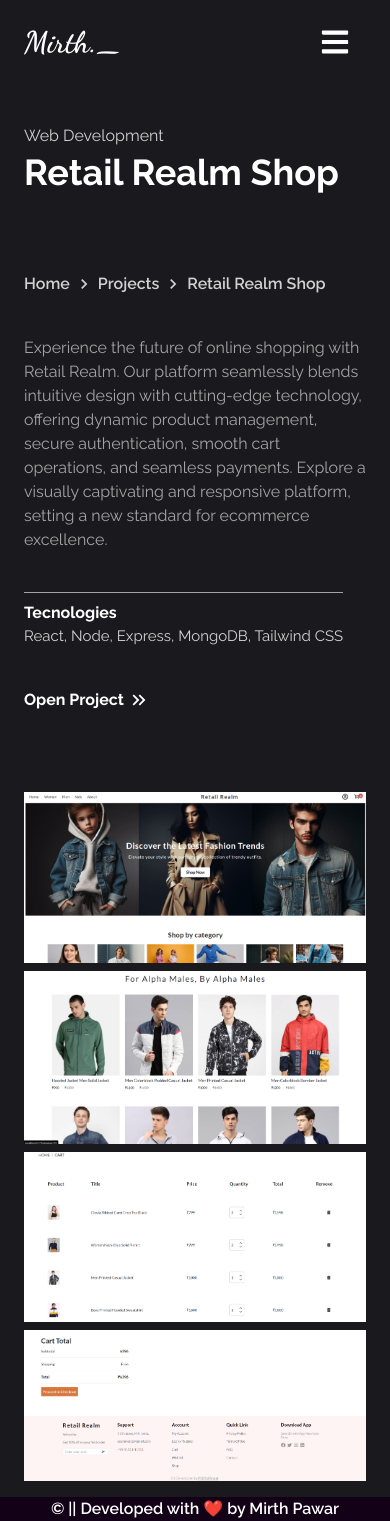
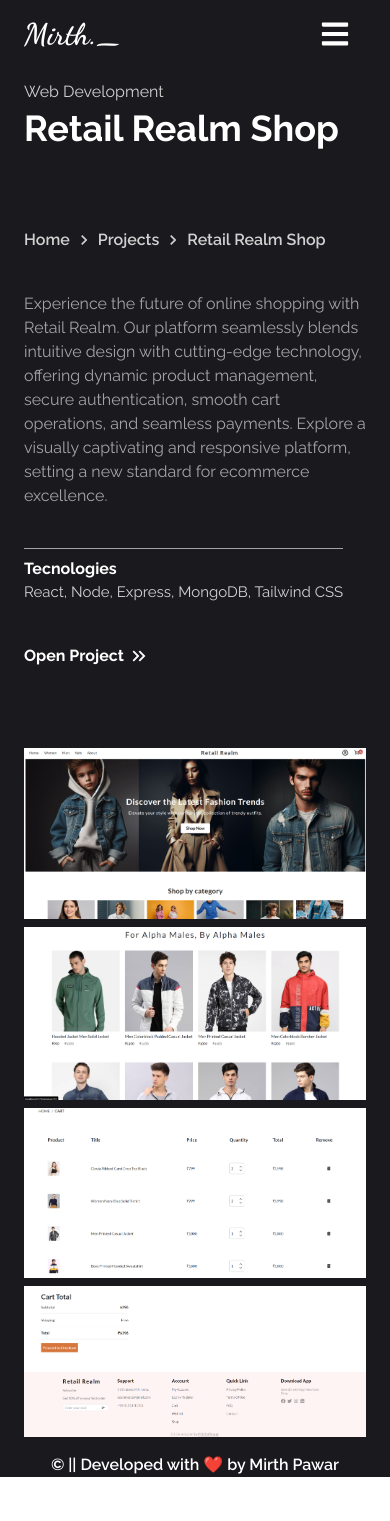
Before and after one commit to devyani-sil/Portfolio, a React (Vite) app: page /project/1 in a window 390 px wide. After the commit the page ends 1477 px from the top, so only its background shows below. Built offline with nearby package versions, Linux system fonts and the light colour scheme.

Commit message:
modification in nav bar, footer

```diff
--- a/src/App.jsx
+++ b/src/App.jsx
@@ -4,7 +4,11 @@ import Navbar from "./componetns/Navbar";
 import { BrowserRouter, Routes, Route } from "react-router-dom";
 import Project from "./componetns/Project";
 import Home from "./Pages/Home";
+import { useParams } from "react-router-dom";
 const App = () => {
+  const {projectId} = useParams()
+
+
   return (
     <BrowserRouter>
       <div className="">
@@ -14,7 +18,7 @@ const App = () => {
             <Route path=":projectId" element={<Project />} />
           </Route>
         </Routes>
-        <Footer />
+
       </div>
     </BrowserRouter>
   );
--- a/src/componetns/Contact.jsx
+++ b/src/componetns/Contact.jsx
@@ -6,13 +6,15 @@ import {
   AiOutlineInstagram,
   AiOutlineMail,
 } from "react-icons/ai";
+import Footer from "./Footer";
 
 const Contact = () => {
   return (
+    <div className="bg-[#120117]">
       <section
         id="contact"
         name="contact"
-      className="pt-8 flex items-center text-white bg-[#120117]"
+        className="pt-8 flex items-center text-white "
       >
         <div className="lg:max-w-[80%] lg:mr-auto lg:ml-auto px-5">
           <h1 className="sm:mt-10 text-5xl font-bold">Get in touch⚡⚡</h1>
@@ -83,7 +85,10 @@ const Contact = () => {
                   </a>
                 </div>
                 <div className="hover:cursor-pointer hover:drop-shadow-[0_2px_4px_#61dbfb]">
-                <a href="https://www.instagram.com/mirthhhh_/" target="_blank">
+                  <a
+                    href="https://www.instagram.com/mirthhhh_/"
+                    target="_blank"
+                  >
                     <AiOutlineInstagram size={50} />
                   </a>
                 </div>
@@ -92,6 +97,8 @@ const Contact = () => {
           </div>
         </div>
       </section>
+      <Footer />
+    </div>
   );
 };
 
--- a/src/componetns/Footer.jsx
+++ b/src/componetns/Footer.jsx
@@ -1,13 +1,14 @@
 import React from "react";
-
+import { useEffect, useState } from "react";
+import { useParams } from "react-router-dom";
 const Footer = () => {
-  return(
-    <footer className=" text-white  font-semibold flex justify-center items-center sm:p-5 bg-[#120117]">
-      <div className="">
-      &copy; || Developed with ❤️ by Mirth Pawar
-      </div>
+  return (
+    <footer
+      className={`text-white  font-semibold flex justify-center items-center sm:p-5 bg-transparent`}
+    >
+      <div className="">&copy; || Developed with ❤️ by Mirth Pawar</div>
     </footer>
-  )
+  );
 };
 
 export default Footer;
--- a/src/componetns/Hero.jsx
+++ b/src/componetns/Hero.jsx
@@ -12,7 +12,7 @@ const Hero = () => {
       <Navbar />
       <div className="h-2/3 flex justify-center items-center md:pt-20">
         <div className=" flex flex-col justify-center items-center">
-          <h1 className="text-5xl md:text-9xl sm:text-7xl  font-bold tracking-widest">
+          <h1 className="text-5xl md:text-9xl sm:text-7xl mt-40 md:mt-0 font-bold tracking-widest">
             Mirth Pawar
           </h1>
           <p className="text-lg md:text-2xl font-medium tracking-wider">
@@ -22,7 +22,7 @@ const Hero = () => {
       </div>
       <div className="absoulte xs:bottom-10 bottom-32 w-full flex justify-center items-center">
         <Link to="expertise" smooth duration={500}>
-          <div className="w-[34px] h-[60px] rounded-3xl border-2 border-gray-300 flex justify-center items-start p-2 hover:cursor-pointer">
+          <div className="w-[34px] h-[60px] rounded-3xl border-2 mt-10 md:mt-0 border-gray-300 flex justify-center items-start p-2 hover:cursor-pointer">
             <DownScroll />
           </div>
         </Link>
--- a/src/componetns/Navbar.jsx
+++ b/src/componetns/Navbar.jsx
@@ -1,13 +1,26 @@
 import React from "react";
 import { useEffect } from "react";
 import { useState } from "react";
+
+import { useParams } from "react-router-dom";
 import { FaBars, FaTimes } from "react-icons/fa";
 
 import { HashLink } from "react-router-hash-link";
 const Navbar = () => {
+  const { projectId } = useParams();
+  console.log("nav"+projectId);
+  const [navBg, setNavBg] = useState("black");
   const [scrolled, setScrolled] = useState(false);
 
   useEffect(() => {
+    const handleColor = () => {
+      if (projectId) {
+        setNavBg("#1A191D");
+      } else setNavBg("black");
+    };
+
+    handleColor();
+
     const handScroll = () => {
       const isScrooled = window.scrollY > 600;
       setScrolled(isScrooled);
@@ -43,11 +56,15 @@ const Navbar = () => {
   ];
   console.log(nav);
   return (
-    <div>
-      <div className="w-[100%] flex items-center  text-white p-6 ">
+    <div className="realtive">
+      <div
+        className={`w-[100%] flex  items-center  text-white px-6 py-4 md:static fixed z-50  bg-opacity-80`}
+        style={{ backgroundColor: navBg }}
+      >
         <h1 className="text-3xl md:text-5xl  font-bold font-signature ">
           Mirth._
         </h1>
+
         <nav className="hidden md:flex  items-center mr-auto ml-auto ">
           <ul className="hidden md:flex text-lg font-medium text-white">
             {links.map((link) => {
@@ -80,7 +97,7 @@ const Navbar = () => {
 
         {nav && (
           <ul
-            className="md:hidden flex flex-col justify-center
+            className="md:hidden  flex flex-col justify-center
         items-center absolute  top-0 left-0 w-full h-screen bg-gradient-to-b from-black  to-gray-700
         z-10"
           >
--- a/src/componetns/Project.jsx
+++ b/src/componetns/Project.jsx
@@ -9,6 +9,7 @@ import {
   MdOutlineKeyboardDoubleArrowRight,
 } from "react-icons/md";
 import { GoArrowLeft, GoArrowRight } from "react-icons/go";
+import Footer from "./Footer";
 const Project = () => {
   const { projectId } = useParams();
   const [nextProject, setNextProject] = useState(null);
@@ -85,15 +86,17 @@ const Project = () => {
             {nextProject && (
               // Render the content that depends on nextProject
               <div className="">
-                <p className="font-bold tracking-wider text-lg">{nextProject.text}</p>
+                <p className="font-bold tracking-wider text-lg">
+                  {nextProject.text}
+                </p>
                 {/* Other content */}
               </div>
             )}
           </div>
         </div>
       </div>
-      <div className="ml-auto mr-auto pt-10 px-6 md:ml-40">
-        <div>
+      <div className="ml-auto mr-auto pt-10 px-6 md:ml-40 ">
+        <div className="md:mt-0 mt-10">
           <p className=" opacity-80">Web Development</p>
           <p className="text-4xl mt-1 font-bold break-words">{project.text}</p>
         </div>
@@ -170,6 +173,7 @@ const Project = () => {
           />
         </div>
       </div>
+      <Footer />
     </div>
   );
 };
--- a/src/componetns/Work.jsx
+++ b/src/componetns/Work.jsx
@@ -23,7 +23,7 @@ const Work = () => {
     <section
      id="work"
       name="work"
-      className="py-10 text-white bg-gradient-to-t from-[#000000f9] via-black to-[#000000de]"
+      className="py-10  text-white bg-gradient-to-t from-[#000000f9] via-black to-[#000000de]"
     >
       <div className="lg:max-w-[80%] lg:mr-auto lg:ml-auto  px-5 ">
         <h1 className="lg:text-8xl/tight md:text-7xl/tight  text-6xl/tight font-bold ">
```
Also changed, not shown: 1 other file (tests, documents, lock files or other folders). Lines whose indentation alone changed are shown as unchanged.
